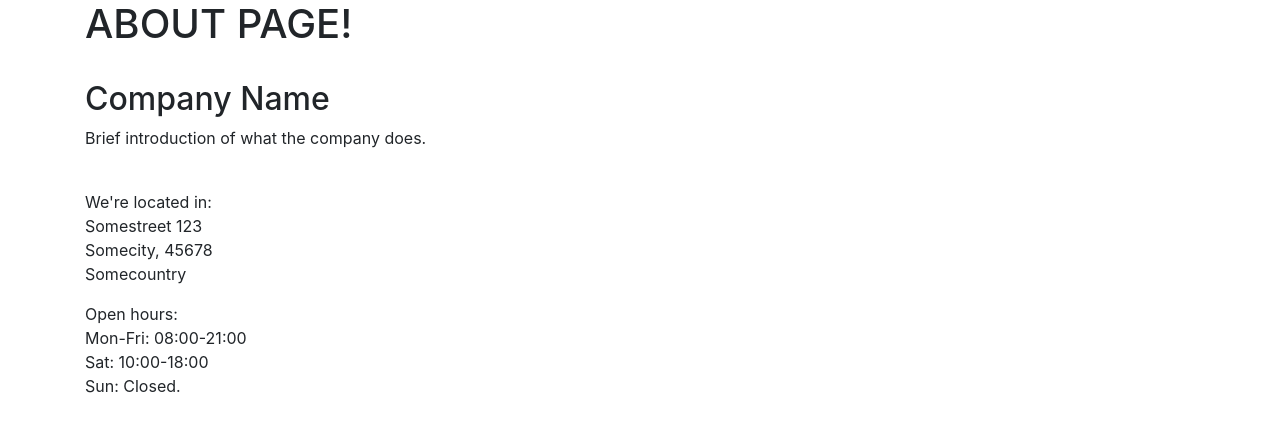
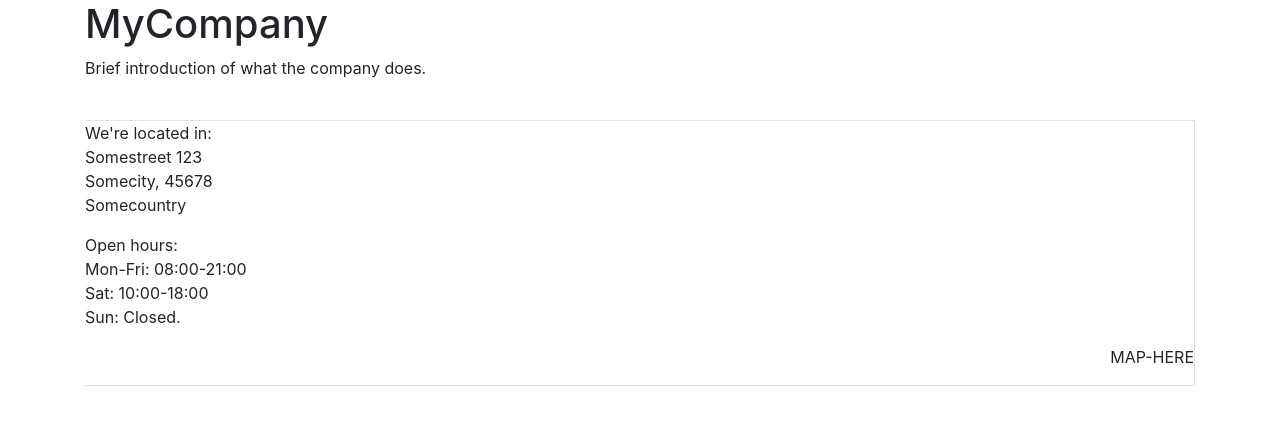
Before and after one commit to VerneriL/Verkkokauppa_VL_2022, a Django app: page /about/ in a window 1280 px wide. Shown: the part 56-488 px from the top of the page. Run offline with Django 4.2, Linux system fonts and the light colour scheme; some libraries are stand-ins or nearby versions.

Commit message:
Styling and placeholder for map

```diff
--- a/verkkokauppa/base/templates/base/about.html
+++ b/verkkokauppa/base/templates/base/about.html
@@ -3,14 +3,13 @@
 <! Code here!
 Info of the store (more detailed than footer, location on map, made-up history etc)
 >
-  <h1>ABOUT PAGE!</h1>
-  <br>
-  <h2>Company Name</h2>
-
+<h1>MyCompany</h1>
+<div class="s-rem">
   <p>
     Brief introduction of what the company does.
   </p>
   <br>
+  <div class="border border-left-0">
     <p>We're located in:<br>
       Somestreet 123<br>
       Somecity, 45678<br>
@@ -21,4 +20,7 @@ Info of the store (more detailed than footer, location on map, made-up history e
       Sat: 10:00-18:00<br>
       Sun: Closed.
     </p>
+    <p class="text-right">MAP-HERE</p>
+  </div>
+</div>
 {% endblock content %}
```
Lines whose indentation alone changed are shown as unchanged.
